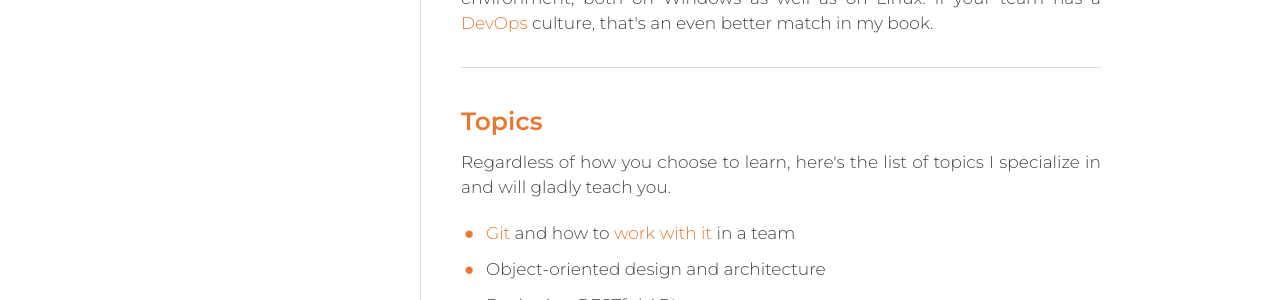
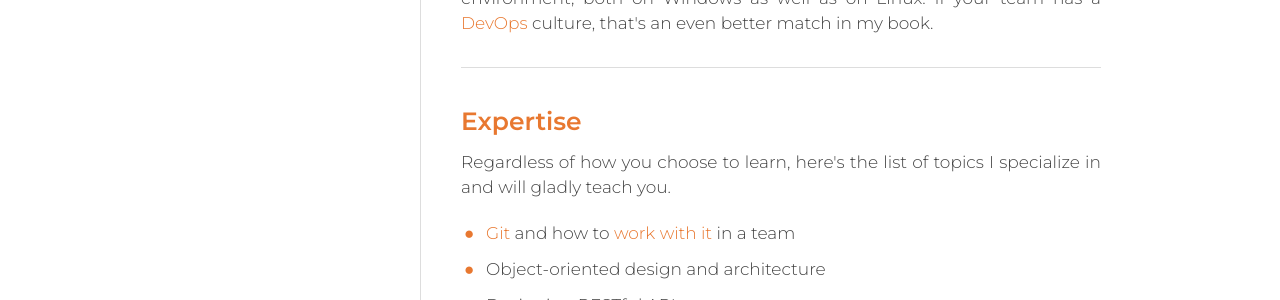
Before and after one commit to megakemp/megakemp.github.io, a Jekyll site: the page built from offering/index.html, in a window 1280 px wide and 900 px high, scrolled down 1991 px. Shown: the part 154-454 px from the top of the window. Built offline with Jekyll 4.4.1, drawn with Linux system fonts in a browser that asks for light colours; nearby versions of some CDN libraries; comment, search, counter and statistics services are not loaded.

Commit message:
Changes a word in the offering page

```diff
--- a/offering/index.html
+++ b/offering/index.html
@@ -48,7 +48,7 @@ redirect_from: /hire
 
   <hr/>
 
-  <h2 id="topics">Topics</h2>
+  <h2 id="topics">Expertise</h2>
 
   <p>Regardless of how you choose to learn, here's the list of topics I specialize in and will gladly teach you.</p>
 
```
